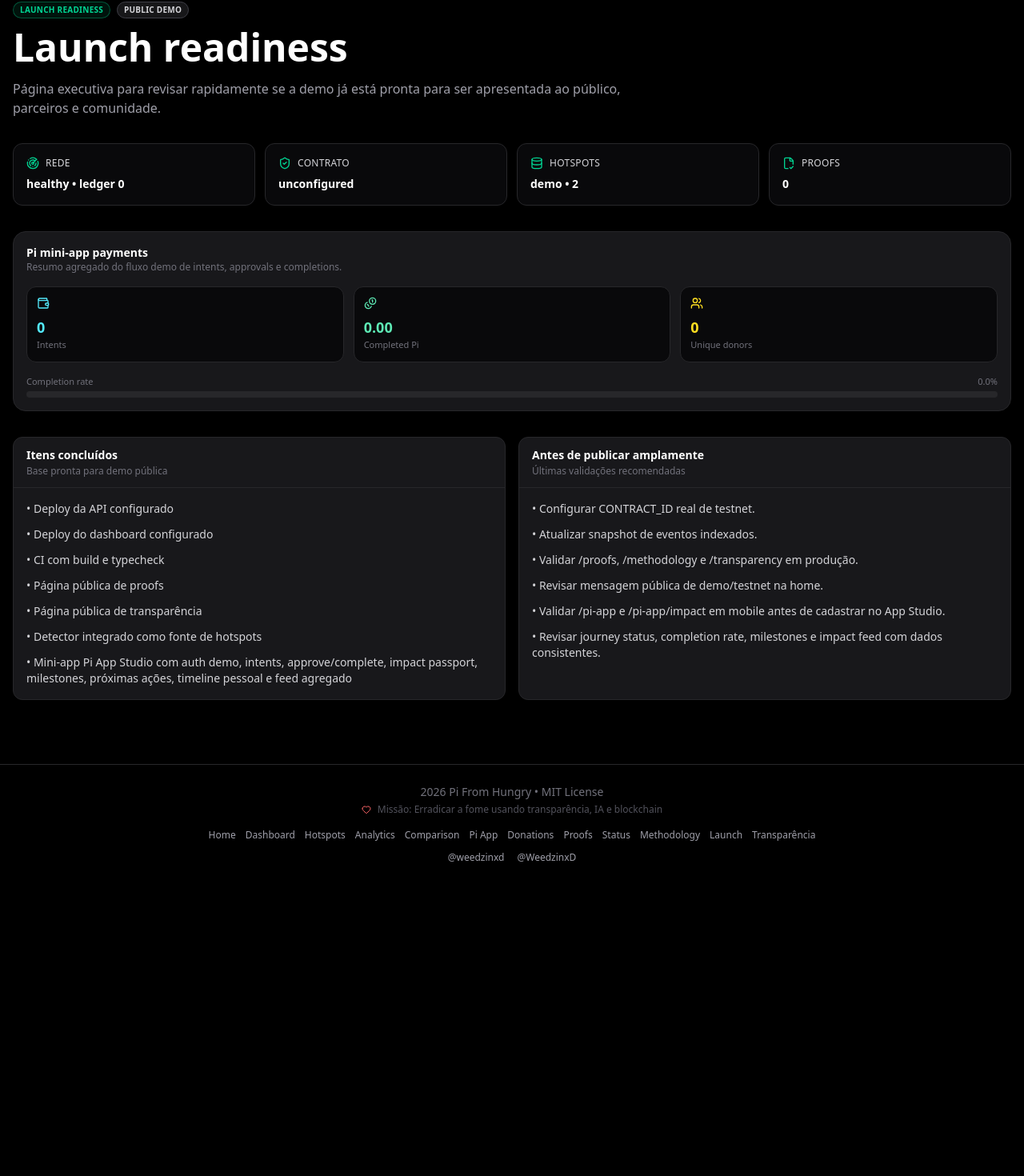
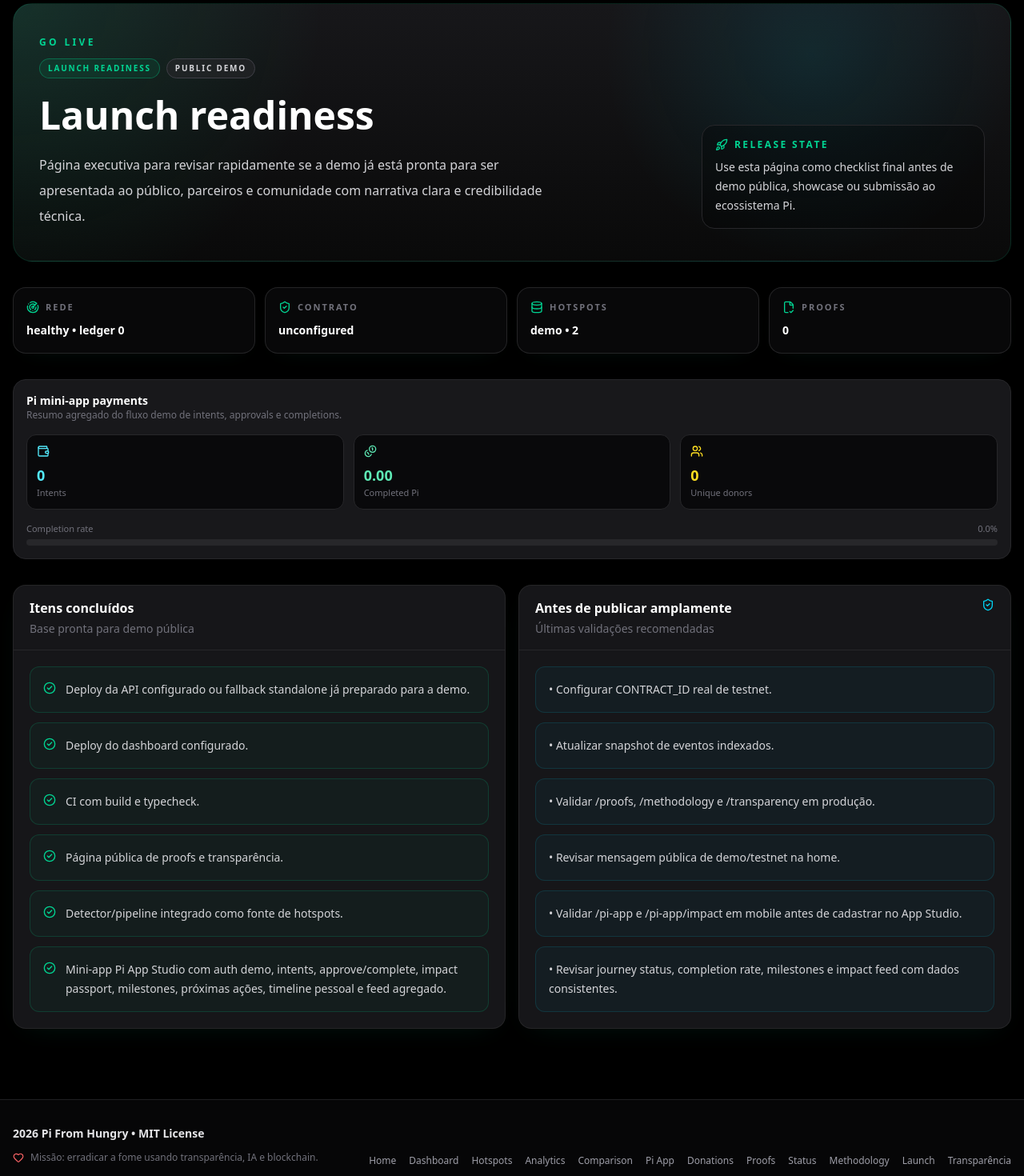
Before and after one commit to weedzinxd/pi-from-hungry, a Next.js app in the folder dashboard/: page /launch in a window 1280 px wide. Shown: the part 201-1671 px from the top of the page at 80% size. Before the commit the page ends 1305 px from the top, so only its background shows below. Built offline with nearby package versions, Linux system fonts and the light colour scheme; no server answers.

Commit message:
fix: polish public page layouts and shared UI

```diff
--- a/dashboard/src/app/launch/page.tsx
+++ b/dashboard/src/app/launch/page.tsx
@@ -1,18 +1,20 @@
+import { Rocket, ShieldCheck } from 'lucide-react';
 import { PiPaymentsOverviewPanel } from '@/components/pi-app/PiPaymentsOverviewPanel';
 import { AppFooter } from '@/components/layout/AppFooter';
 import { AppHeader } from '@/components/layout/AppHeader';
 import { PublicStatusStrip } from '@/components/public/PublicStatusStrip';
+import { InfoListPanel } from '@/components/public/InfoListPanel';
+import { PageHero } from '@/components/public/PageHero';
 import { Panel, PanelBody, PanelHeader } from '@/components/ui/Panel';
 import { StatusPill } from '@/components/ui/StatusPill';
 
 const checks = [
-  'Deploy da API configurado',
-  'Deploy do dashboard configurado',
-  'CI com build e typecheck',
-  'Página pública de proofs',
-  'Página pública de transparência',
-  'Detector integrado como fonte de hotspots',
-  'Mini-app Pi App Studio com auth demo, intents, approve/complete, impact passport, milestones, próximas ações, timeline pessoal e feed agregado',
+  'Deploy da API configurado ou fallback standalone já preparado para a demo.',
+  'Deploy do dashboard configurado.',
+  'CI com build e typecheck.',
+  'Página pública de proofs e transparência.',
+  'Detector/pipeline integrado como fonte de hotspots.',
+  'Mini-app Pi App Studio com auth demo, intents, approve/complete, impact passport, milestones, próximas ações, timeline pessoal e feed agregado.',
 ];
 
 export default function LaunchPage() {
@@ -20,15 +22,27 @@
     <div className="min-h-screen bg-black text-white">
       <AppHeader />
       <main className="mx-auto max-w-7xl px-4 py-12">
-        <div className="mb-8 max-w-3xl">
-          <div className="mb-3 flex flex-wrap gap-2">
-            <StatusPill label="launch readiness" tone="success" />
-            <StatusPill label="public demo" tone="neutral" />
-          </div>
-          <h1 className="text-4xl font-black md:text-5xl">Launch readiness</h1>
-          <p className="mt-4 text-zinc-400">
-            Página executiva para revisar rapidamente se a demo já está pronta para ser apresentada ao público, parceiros e comunidade.
-          </p>
+        <div className="mb-8">
+          <PageHero
+            eyebrow="Go live"
+            title="Launch readiness"
+            description="Página executiva para revisar rapidamente se a demo já está pronta para ser apresentada ao público, parceiros e comunidade com narrativa clara e credibilidade técnica."
+            pills={
+              <>
+                <StatusPill label="launch readiness" tone="success" />
+                <StatusPill label="public demo" tone="neutral" />
+              </>
+            }
+            right={
+              <div className="rounded-2xl border border-zinc-800 bg-black/30 p-4">
+                <div className="mb-2 flex items-center gap-2 text-emerald-400">
+                  <Rocket className="h-4 w-4" />
+                  <span className="text-xs font-semibold uppercase tracking-[0.2em]">Release state</span>
+                </div>
+                <p className="max-w-xs text-sm leading-6 text-zinc-300">Use esta página como checklist final antes de demo pública, showcase ou submissão ao ecossistema Pi.</p>
+              </div>
+            }
+          />
         </div>
 
         <div className="mb-8">
@@ -40,28 +54,23 @@
         </div>
 
         <div className="grid gap-4 lg:grid-cols-2">
-          <Panel>
-            <PanelHeader title="Itens concluídos" subtitle="Base pronta para demo pública" />
-            <PanelBody>
-              <ul className="space-y-3 text-sm text-zinc-300">
-                {checks.map((check) => (
-                  <li key={check}>• {check}</li>
-                ))}
-              </ul>
-            </PanelBody>
-          </Panel>
+          <InfoListPanel title="Itens concluídos" subtitle="Base pronta para demo pública" items={checks} />
 
           <Panel>
-            <PanelHeader title="Antes de publicar amplamente" subtitle="Últimas validações recomendadas" />
-            <PanelBody>
-              <ul className="space-y-3 text-sm text-zinc-300">
-                <li>• Configurar CONTRACT_ID real de testnet.</li>
-                <li>• Atualizar snapshot de eventos indexados.</li>
-                <li>• Validar /proofs, /methodology e /transparency em produção.</li>
-                <li>• Revisar mensagem pública de demo/testnet na home.</li>
-                <li>• Validar /pi-app e /pi-app/impact em mobile antes de cadastrar no App Studio.</li>
-                <li>• Revisar journey status, completion rate, milestones e impact feed com dados consistentes.</li>
-              </ul>
+            <PanelHeader title="Antes de publicar amplamente" subtitle="Últimas validações recomendadas" right={<ShieldCheck className="h-4 w-4 text-cyan-400" />} />
+            <PanelBody className="space-y-3">
+              {[
+                'Configurar CONTRACT_ID real de testnet.',
+                'Atualizar snapshot de eventos indexados.',
+                'Validar /proofs, /methodology e /transparency em produção.',
+                'Revisar mensagem pública de demo/testnet na home.',
+                'Validar /pi-app e /pi-app/impact em mobile antes de cadastrar no App Studio.',
+                'Revisar journey status, completion rate, milestones e impact feed com dados consistentes.',
+              ].map((item) => (
+                <div key={item} className="rounded-xl border border-cyan-500/15 bg-cyan-500/5 p-4 text-sm leading-6 text-zinc-300">
+                  • {item}
+                </div>
+              ))}
             </PanelBody>
           </Panel>
         </div>
--- a/dashboard/src/app/status/page.tsx
+++ b/dashboard/src/app/status/page.tsx
@@ -1,7 +1,10 @@
 import Link from 'next/link';
+import { ArrowRight, Gauge, Workflow } from 'lucide-react';
 import { AppFooter } from '@/components/layout/AppFooter';
 import { AppHeader } from '@/components/layout/AppHeader';
 import { PublicStatusStrip } from '@/components/public/PublicStatusStrip';
+import { InfoListPanel } from '@/components/public/InfoListPanel';
+import { PageHero } from '@/components/public/PageHero';
 import { Panel, PanelBody, PanelHeader } from '@/components/ui/Panel';
 import { StatusPill } from '@/components/ui/StatusPill';
 
@@ -10,15 +13,27 @@
     <div className="min-h-screen bg-black text-white">
       <AppHeader />
       <main className="mx-auto max-w-7xl px-4 py-12">
-        <div className="mb-8 max-w-3xl">
-          <div className="mb-3 flex flex-wrap gap-2">
-            <StatusPill label="status" tone="success" />
-            <StatusPill label="public ops" tone="neutral" />
-          </div>
-          <h1 className="text-4xl font-black md:text-5xl">Public operational status</h1>
-          <p className="mt-4 text-zinc-400">
-            Snapshot executivo da demo pública, útil para compartilhar rapidamente a situação da rede, deployment e fontes de dados.
-          </p>
+        <div className="mb-8">
+          <PageHero
+            eyebrow="Ops snapshot"
+            title="Public operational status"
+            description="Snapshot executivo da demo pública para compartilhar rapidamente rede, deployment, ingestão e sinais de prontidão com parceiros e comunidade."
+            pills={
+              <>
+                <StatusPill label="status" tone="success" />
+                <StatusPill label="public ops" tone="neutral" />
+              </>
+            }
+            right={
+              <div className="rounded-2xl border border-zinc-800 bg-black/30 p-4">
+                <div className="mb-2 flex items-center gap-2 text-cyan-400">
+                  <Gauge className="h-4 w-4" />
+                  <span className="text-xs font-semibold uppercase tracking-[0.2em]">Usage</span>
+                </div>
+                <p className="max-w-xs text-sm leading-6 text-zinc-300">Use esta rota no início da apresentação para estabelecer credibilidade técnica em segundos.</p>
+              </div>
+            }
+          />
         </div>
 
         <div className="mb-8">
@@ -26,28 +41,31 @@
         </div>
 
         <div className="grid gap-4 lg:grid-cols-2">
-          <Panel>
-            <PanelHeader title="Uso recomendado" subtitle="Como usar esta página em uma apresentação" />
-            <PanelBody>
-              <ul className="space-y-3 text-sm text-zinc-300">
-                <li>• Abra esta rota no início para situar a audiência tecnicamente.</li>
-                <li>• Mostre rede, contrato, hotspots e proofs em uma única visão rápida.</li>
-                <li>• Use como transição para dashboard, proofs e transparency.</li>
-              </ul>
-              <Link href="/methodology" className="mt-4 inline-block text-sm text-emerald-400 hover:text-emerald-300">
-                Ver metodologia do pipeline →
-              </Link>
-            </PanelBody>
-          </Panel>
+          <InfoListPanel
+            title="Uso recomendado"
+            subtitle="Como usar esta página em uma apresentação"
+            items={[
+              'Abra esta rota no início para situar a audiência tecnicamente.',
+              'Mostre rede, contrato, hotspots e proofs em uma única visão rápida.',
+              'Use como transição para dashboard, proofs e transparency.',
+            ]}
+          />
 
           <Panel>
-            <PanelHeader title="Objetivo" subtitle="Visibilidade operacional pública" />
-            <PanelBody>
-              <ul className="space-y-3 text-sm text-zinc-300">
-                <li>• reduzir ambiguidade sobre o estágio da demo</li>
-                <li>• reforçar a narrativa de transparência</li>
-                <li>• facilitar validação rápida em deploy público</li>
-              </ul>
+            <PanelHeader title="Objetivo" subtitle="Visibilidade operacional pública" right={<Workflow className="h-4 w-4 text-emerald-400" />} />
+            <PanelBody className="grid gap-3">
+              {[
+                'reduzir ambiguidade sobre o estágio da demo',
+                'reforçar a narrativa de transparência',
+                'facilitar validação rápida em deploy público',
+              ].map((item) => (
+                <div key={item} className="rounded-xl border border-zinc-800 bg-zinc-950 p-4 text-sm leading-6 text-zinc-300">
+                  • {item}
+                </div>
+              ))}
+              <Link href="/methodology" className="inline-flex items-center gap-2 pt-2 text-sm font-semibold text-emerald-400 hover:text-emerald-300">
+                Ver metodologia do pipeline <ArrowRight className="h-4 w-4" />
+              </Link>
             </PanelBody>
           </Panel>
         </div>
--- a/dashboard/src/components/layout/AppFooter.tsx
+++ b/dashboard/src/components/layout/AppFooter.tsx
@@ -3,13 +3,17 @@
 
 export function AppFooter() {
   return (
-    <footer className="border-t border-zinc-800 mt-8 py-6 text-center">
-      <p className="text-zinc-500 text-sm">2026 Pi From Hungry • MIT License</p>
-      <p className="text-zinc-600 text-xs mt-1 flex items-center justify-center gap-2">
-        <Heart className="w-3 h-3 text-red-400" />
-        Missão: Erradicar a fome usando transparência, IA e blockchain
+    <footer className="mt-10 border-t border-zinc-800/80 bg-zinc-950/70">
+      <div className="mx-auto max-w-7xl px-4 py-8">
+        <div className="flex flex-col gap-6 lg:flex-row lg:items-end lg:justify-between">
+          <div>
+            <p className="text-sm font-semibold text-zinc-200">2026 Pi From Hungry • MIT License</p>
+            <p className="mt-2 flex items-center gap-2 text-xs leading-6 text-zinc-500">
+              <Heart className="h-3.5 w-3.5 text-red-400" />
+              Missão: erradicar a fome usando transparência, IA e blockchain.
             </p>
-      <div className="mt-4 flex flex-wrap items-center justify-center gap-3 text-xs">
+          </div>
+          <div className="flex flex-wrap gap-x-4 gap-y-2 text-xs">
             <Link href="/" className="text-zinc-400 hover:text-white">Home</Link>
             <Link href="/dashboard" className="text-zinc-400 hover:text-white">Dashboard</Link>
             <Link href="/hotspots" className="text-zinc-400 hover:text-white">Hotspots</Link>
@@ -23,13 +27,15 @@
             <Link href="/launch" className="text-zinc-400 hover:text-white">Launch</Link>
             <Link href="/transparency" className="text-zinc-400 hover:text-white">Transparência</Link>
           </div>
-      <div className="flex items-center justify-center gap-4 mt-3">
-        <a href="https://github.com/weedzinxd" className="text-zinc-400 hover:text-white text-xs">
+        </div>
+        <div className="mt-6 flex flex-wrap items-center gap-4 border-t border-zinc-800 pt-4 text-xs text-zinc-500">
+          <a href="https://github.com/weedzinxd" className="hover:text-white">
             @weedzinxd
           </a>
-        <a href="https://x.com/WeedzinxD" className="text-zinc-400 hover:text-white text-xs">
+          <a href="https://x.com/WeedzinxD" className="hover:text-white">
             @WeedzinxD
           </a>
+        </div>
       </div>
     </footer>
   );
--- /dev/null
+++ b/dashboard/src/components/public/InfoListPanel.tsx
@@ -0,0 +1,32 @@
+import { CheckCircle2 } from 'lucide-react';
+import { Panel, PanelBody, PanelHeader } from '@/components/ui/Panel';
+
+export function InfoListPanel({
+  title,
+  subtitle,
+  items,
+  tone = 'emerald',
+}: {
+  title: string;
+  subtitle: string;
+  items: string[];
+  tone?: 'emerald' | 'cyan';
+}) {
+  const toneClass = tone === 'cyan' ? 'text-cyan-400 border-cyan-500/20 bg-cyan-500/5' : 'text-emerald-400 border-emerald-500/20 bg-emerald-500/5';
+
+  return (
+    <Panel>
+      <PanelHeader title={title} subtitle={subtitle} />
+      <PanelBody className="space-y-3">
+        {items.map((item) => (
+          <div key={item} className={`rounded-xl border p-4 text-sm leading-6 text-zinc-300 ${toneClass}`}>
+            <div className="flex items-start gap-3">
+              <CheckCircle2 className={`mt-0.5 h-4 w-4 shrink-0 ${tone === 'cyan' ? 'text-cyan-400' : 'text-emerald-400'}`} />
+              <span>{item}</span>
+            </div>
+          </div>
+        ))}
+      </PanelBody>
+    </Panel>
+  );
+}
--- /dev/null
+++ b/dashboard/src/components/public/PageHero.tsx
@@ -0,0 +1,29 @@
+import type { ReactNode } from 'react';
+
+export function PageHero({
+  eyebrow,
+  title,
+  description,
+  pills,
+  right,
+}: {
+  eyebrow?: string;
+  title: string;
+  description: string;
+  pills?: ReactNode;
+  right?: ReactNode;
+}) {
+  return (
+    <section className="relative overflow-hidden rounded-3xl border border-emerald-500/15 bg-[radial-gradient(circle_at_top_left,rgba(16,185,129,0.16),transparent_30%),radial-gradient(circle_at_80%_20%,rgba(6,182,212,0.12),transparent_25%),linear-gradient(180deg,rgba(24,24,27,0.96),rgba(10,10,10,0.96))] px-6 py-8 sm:px-8 sm:py-10">
+      <div className="flex flex-col gap-6 lg:flex-row lg:items-end lg:justify-between">
+        <div className="max-w-3xl">
+          {eyebrow ? <p className="mb-3 text-xs font-semibold uppercase tracking-[0.28em] text-emerald-400">{eyebrow}</p> : null}
+          {pills ? <div className="mb-4 flex flex-wrap gap-2">{pills}</div> : null}
+          <h1 className="text-4xl font-black leading-tight text-white md:text-5xl">{title}</h1>
+          <p className="mt-4 max-w-2xl text-base leading-8 text-zinc-300">{description}</p>
+        </div>
+        {right ? <div className="shrink-0">{right}</div> : null}
+      </div>
+    </section>
+  );
+}
--- a/dashboard/src/components/public/PublicStatusStrip.tsx
+++ b/dashboard/src/components/public/PublicStatusStrip.tsx
@@ -30,14 +30,14 @@
   ];
 
   return (
-    <div className="grid gap-3 md:grid-cols-4">
+    <div className="grid gap-3 md:grid-cols-2 xl:grid-cols-4">
       {items.map((item) => (
-        <div key={item.label} className="rounded-xl border border-zinc-800 bg-zinc-950 p-4">
+        <div key={item.label} className="rounded-2xl border border-zinc-800/90 bg-zinc-950/90 p-4 shadow-[0_10px_30px_-20px_rgba(16,185,129,0.16)]">
           <div className="mb-2 flex items-center gap-2 text-zinc-300">
             <item.icon className="h-4 w-4 text-emerald-400" />
-            <span className="text-xs uppercase tracking-wide">{item.label}</span>
+            <span className="text-[11px] font-semibold uppercase tracking-[0.18em] text-zinc-500">{item.label}</span>
           </div>
-          <p className="text-sm font-semibold text-white">{item.value}</p>
+          <p className="text-sm font-semibold leading-6 text-white">{item.value}</p>
         </div>
       ))}
     </div>
--- a/dashboard/src/components/ui/Panel.tsx
+++ b/dashboard/src/components/ui/Panel.tsx
@@ -1,15 +1,15 @@
 import type { ReactNode } from 'react';
 
 export function Panel({ children, className = '' }: { children: ReactNode; className?: string }) {
-  return <div className={`rounded-xl border border-zinc-800 bg-zinc-900 ${className}`}>{children}</div>;
+  return <div className={`overflow-hidden rounded-2xl border border-zinc-800/90 bg-zinc-900/95 shadow-[0_10px_35px_-20px_rgba(16,185,129,0.18)] ${className}`}>{children}</div>;
 }
 
 export function PanelHeader({ title, subtitle, right }: { title: string; subtitle?: string; right?: ReactNode }) {
   return (
-    <div className="flex items-center justify-between gap-3 border-b border-zinc-800 px-4 py-3">
+    <div className="flex items-start justify-between gap-3 border-b border-zinc-800 px-5 py-4">
       <div>
-        <h3 className="text-sm font-semibold text-white">{title}</h3>
-        {subtitle ? <p className="text-xs text-zinc-500 mt-0.5">{subtitle}</p> : null}
+        <h3 className="text-sm font-semibold text-white sm:text-base">{title}</h3>
+        {subtitle ? <p className="mt-1 text-xs leading-5 text-zinc-500 sm:text-sm">{subtitle}</p> : null}
       </div>
       {right}
     </div>
@@ -17,5 +17,5 @@
 }
 
 export function PanelBody({ children, className = '' }: { children: ReactNode; className?: string }) {
-  return <div className={`p-4 ${className}`}>{children}</div>;
+  return <div className={`p-5 ${className}`}>{children}</div>;
 }
--- a/dashboard/src/components/ui/StatusPill.tsx
+++ b/dashboard/src/components/ui/StatusPill.tsx
@@ -12,5 +12,5 @@
     neutral: 'border-zinc-700 bg-zinc-800/60 text-zinc-300',
   }[tone];
 
-  return <span className={`rounded-full border px-2 py-0.5 text-[10px] font-semibold uppercase tracking-wide ${toneClass}`}>{label}</span>;
+  return <span className={`inline-flex min-h-6 items-center rounded-full border px-2.5 py-1 text-[10px] font-semibold uppercase tracking-[0.18em] ${toneClass}`}>{label}</span>;
 }
--- a/dashboard/src/lib/formatters.ts
+++ b/dashboard/src/lib/formatters.ts
@@ -9,3 +9,7 @@
 export function formatPercent(value: number): string {
   return `${(value * 100).toFixed(1)}%`;
 }
+
+export function formatInteger(num: number): string {
+  return new Intl.NumberFormat('pt-BR').format(Math.round(num));
+}
```
Also changed, not shown: dashboard/src/app/donations/page.tsx (+47 -31 lines). Lines whose indentation alone changed are shown as unchanged.
